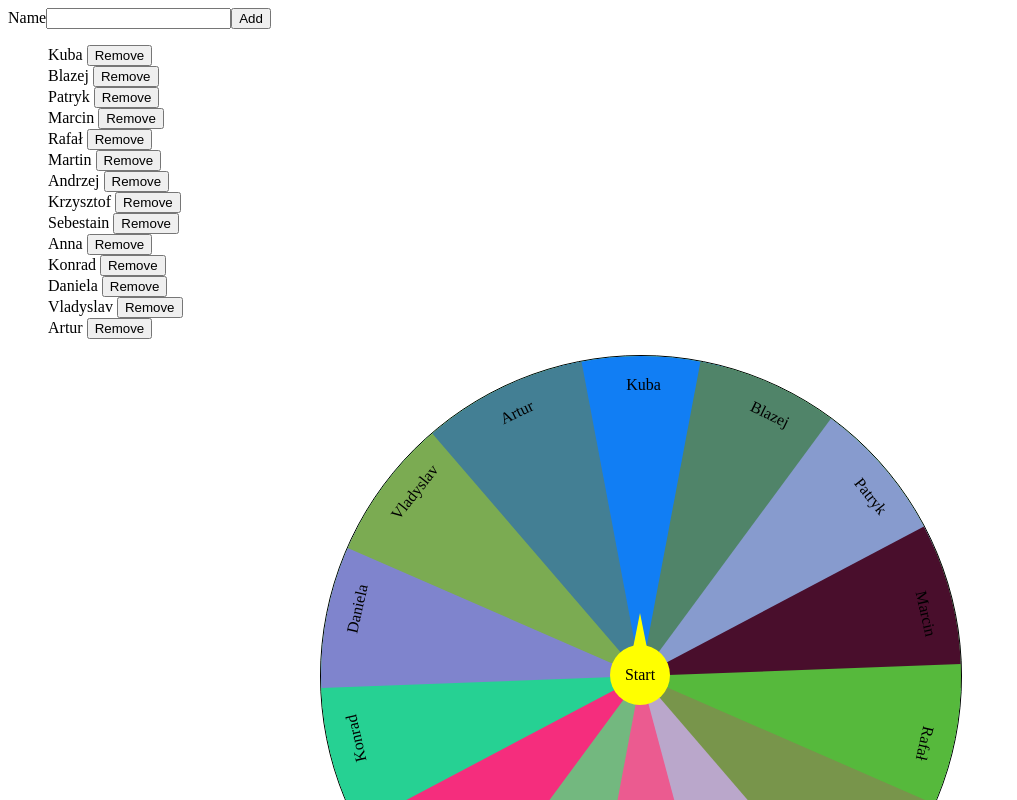
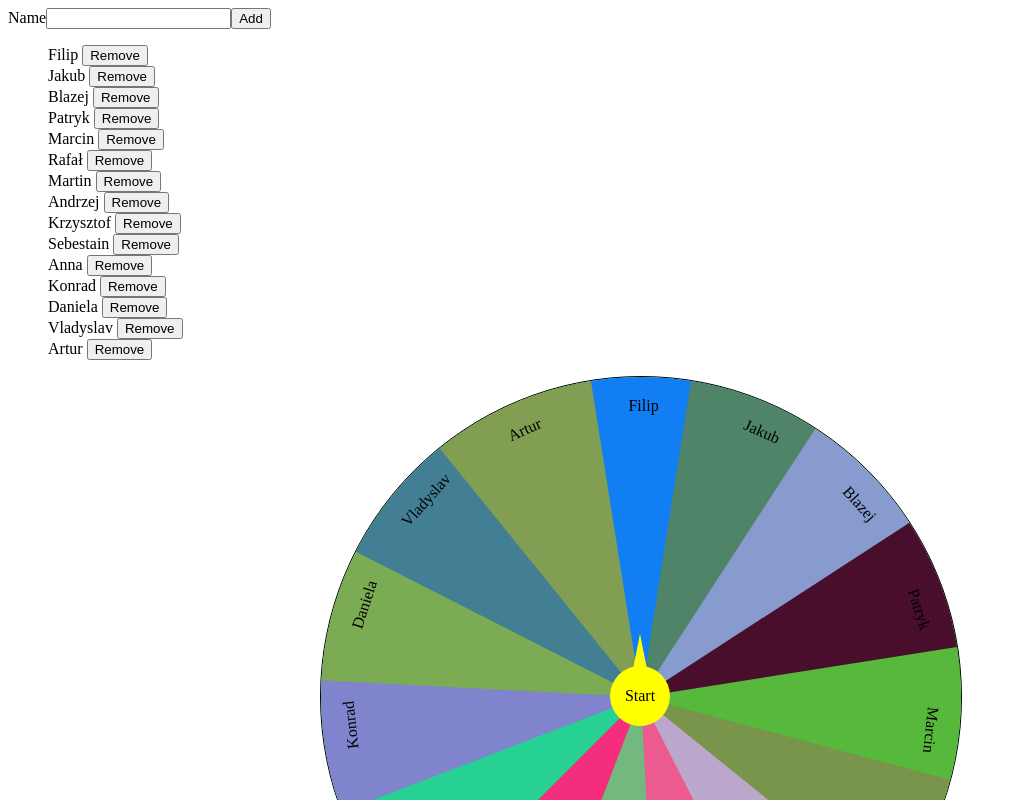
Before and after one commit to Wanczyk/losowanko-na-dejli, a Vue app: page / in a window 1280 px wide. Shown: the top 800 px of the page, without its empty margins (0-1017 px from the left). Built offline with nearby package versions, Linux system fonts and the light colour scheme.

Commit message:
Add Filip

```diff
--- a/src/App.vue
+++ b/src/App.vue
@@ -43,7 +43,7 @@ export default {
       freeze: false,
       rolling: false,
       wheelDeg: 0,
-      peopleList: ['Kuba', 'Blazej', 'Patryk', 'Marcin', 'Rafał', 'Martin', 'Andrzej', 'Krzysztof', 'Sebestain', 'Anna', 'Konrad', 'Daniela', 'Vladyslav', 'Artur']
+      peopleList: ['Filip', 'Jakub', 'Blazej', 'Patryk', 'Marcin', 'Rafał', 'Martin', 'Andrzej', 'Krzysztof', 'Sebestain', 'Anna', 'Konrad', 'Daniela', 'Vladyslav', 'Artur']
     }
   },
   components: {
```
